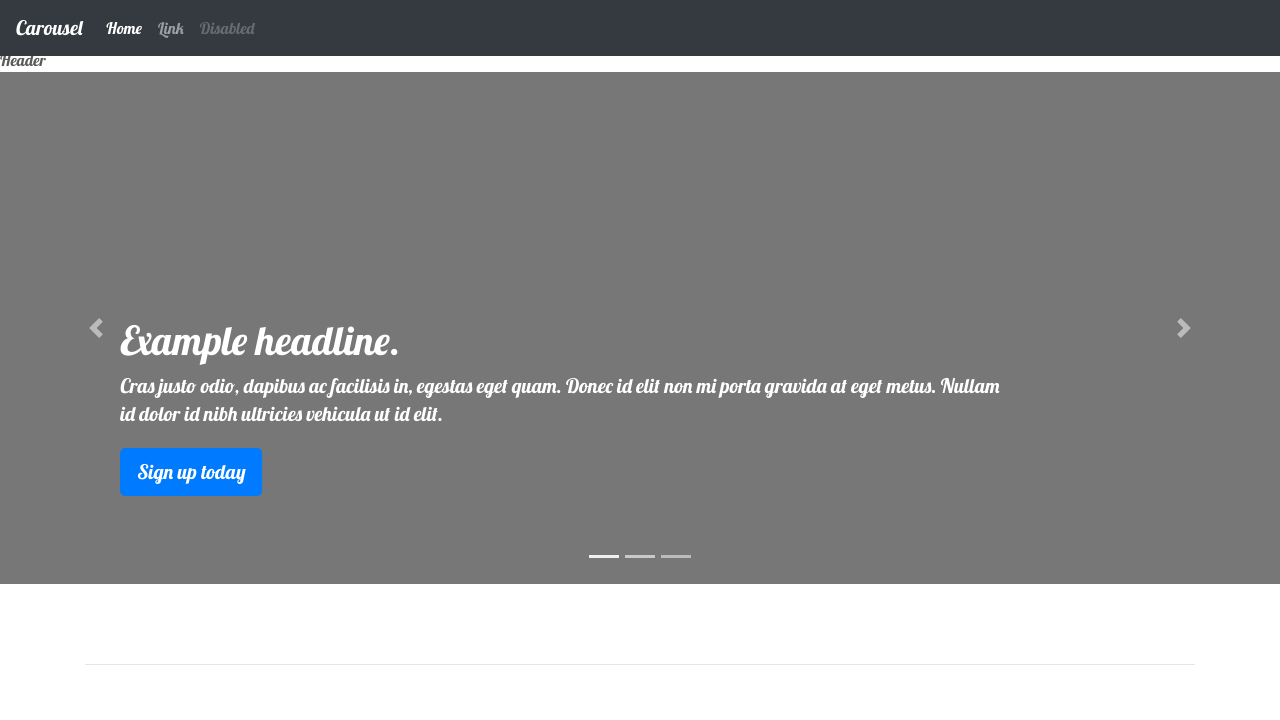
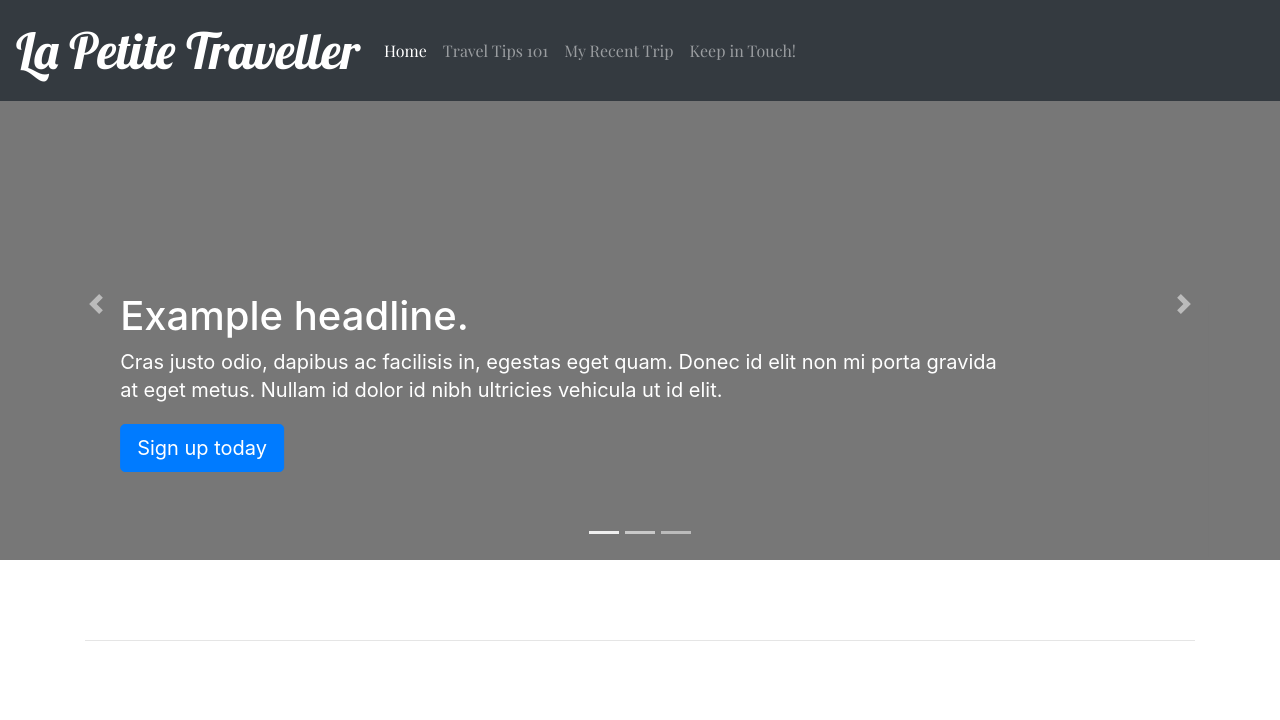
Before and after one commit to daisygunn/la-petite-travellerold, a plain HTML site: page index.html in a window 1280 px wide. Shown: the top 720 px of the page. Drawn offline with nearby package versions, Linux system fonts and the light colour scheme; files that its build step writes are made by us from their sources.

Commit message:
Edit carousel template and change styling

```diff
--- a/assets/css/carousel.css
+++ b/assets/css/carousel.css
@@ -13,6 +13,24 @@ body {
 
   /* CUSTOMIZE THE CAROUSEL
   -------------------------------------------------- */
+  #navbartop {
+    background-color: #0000aa;
+  }
+
+  .navbar-brand {
+    font-family: 'Lobster', cursive;
+    font-weight: 20px;
+    font-size: 50px;
+    float: left;
+    color: #f8f8f8
+  }
+
+  .nav-item > a {
+    font-family: 'Playfair Display', serif;
+    float: right;
+    display: inline;
+  }
+
 
   /* Carousel base class */
   .carousel {
@@ -34,6 +52,23 @@ body {
     left: 0;
     min-width: 100%;
     height: 32rem;
+  }
+
+
+  /* MARKETING CONTENT
+  -------------------------------------------------- */
+
+  /* Center align the text within the three columns below the carousel */
+  .marketing .col-lg-4 {
+    margin-bottom: 1.5rem;
+    text-align: center;
+  }
+  .marketing h2 {
+    font-weight: 400;
+  }
+  .marketing .col-lg-4 p {
+    margin-right: .75rem;
+    margin-left: .75rem;
   }
 
 
--- a/assets/css/style.css
+++ b/assets/css/style.css
@@ -1,9 +1,16 @@
-@import url('https://fonts.googleapis.com/css2?family=Lobster&family=Playfair+Display:wght@400;700&display=swap');
+ @import url('https://fonts.googleapis.com/css2?family=Lobster&family=Playfair+Display:wght@400;700&display=swap');
 
-header {
-    font-family: 'Lobster', cursive;
+ .bd-placeholder-img {
+  font-size: 1.125rem;
+  text-anchor: middle;
+  -webkit-user-select: none;
+  -moz-user-select: none;
+  -ms-user-select: none;
+  user-select: none;
 }
 
-body {
-    font-family: 'Playfair Display', serif;
+@media (min-width: 768px) {
+  .bd-placeholder-img-lg {
+    font-size: 3.5rem;
+  }
 }
--- a/index.html
+++ b/index.html
@@ -10,46 +10,13 @@
     <title>La Petite Traveller</title>
 </head>
 <body>
-   <header>Header
-
   <link rel="stylesheet" href="https://stackpath.bootstrapcdn.com/bootstrap/4.5.2/css/bootstrap.min.css" integrity="sha384-JcKb8q3iqJ61gNV9KGb8thSsNjpSL0n8PARn9HuZOnIxN0hoP+VmmDGMN5t9UJ0Z" crossorigin="anonymous">
 
 
-  <!-- Favicons -->
-  <!-- <link rel="apple-touch-icon" href="/docs/4.5/assets/img/favicons/apple-touch-icon.png" sizes="180x180">
-    <link rel="icon" href="/docs/4.5/assets/img/favicons/favicon-32x32.png" sizes="32x32" type="image/png">
-    <link rel="icon" href="/docs/4.5/assets/img/favicons/favicon-16x16.png" sizes="16x16" type="image/png">
-    <link rel="manifest" href="/docs/4.5/assets/img/favicons/manifest.json">
-    <link rel="mask-icon" href="/docs/4.5/assets/img/favicons/safari-pinned-tab.svg" color="#563d7c">
-    <link rel="icon" href="/docs/4.5/assets/img/favicons/favicon.ico">
-    <meta name="msapplication-config" content="/docs/4.5/assets/img/favicons/browserconfig.xml">
-    <meta name="theme-color" content="#563d7c"> -->
-
-  <style>
-    .bd-placeholder-img {
-      font-size: 1.125rem;
-      text-anchor: middle;
-      -webkit-user-select: none;
-      -moz-user-select: none;
-      -ms-user-select: none;
-      user-select: none;
-    }
-
-    @media (min-width: 768px) {
-      .bd-placeholder-img-lg {
-        font-size: 3.5rem;
-      }
-    }
-  </style>
-
-  <!-- Custom styles for this template -->
+<header>
   <link href="assets/css/carousel.css" rel="stylesheet">
-</head>
-
-<body>
-  <header>
-    <nav class="navbar navbar-expand-md navbar-dark fixed-top bg-dark">
-      <a class="navbar-brand" href="#">Carousel</a>
+    <nav class="navbar navbar-expand-md navbar-dark fixed-top bg-dark" id="navbartop">
+      <a class="navbar-brand" href="#">La Petite Traveller</a>
       <button class="navbar-toggler" type="button" data-toggle="collapse" data-target="#navbarCollapse"
         aria-controls="navbarCollapse" aria-expanded="false" aria-label="Toggle navigation">
         <span class="navbar-toggler-icon"></span>
@@ -60,10 +27,13 @@
             <a class="nav-link" href="#">Home <span class="sr-only">(current)</span></a>
           </li>
           <li class="nav-item">
-            <a class="nav-link" href="#">Link</a>
+            <a class="nav-link" href="#">Travel Tips 101</a>
           </li>
           <li class="nav-item">
-            <a class="nav-link disabled" href="#" tabindex="-1" aria-disabled="true">Disabled</a>
+            <a class="nav-link " href="#" tabindex="-1" aria-disabled="true">My Recent Trip</a>
+          </li>
+          <li class="nav-item">
+            <a class="nav-link " href="#" tabindex="-1" aria-disabled="true">Keep in Touch!</a>
           </li>
         </ul>
       </div>
@@ -136,7 +106,6 @@
     <div class="container marketing">
 
 
-      <!-- START THE FEATURETTES -->
 
       <hr class="featurette-divider">
 
@@ -160,30 +129,25 @@
 
       <hr class="featurette-divider">
 
-      <!-- /END THE FEATURETTES -->
 
     </div><!-- /.container -->
 
-
-
-
-   </header>
-   <section>Introduction to page</section>
-   <section>Travel Tips 101</section>
-   <section>Hero Image</section>
-   <section>My Recent Trip</section>
-   <section>Form for newsletter sign up</section>
-   <section>Footer
-    !-- FOOTER -->
+    <section>Travel Tips 101</section>
+    <section>My Recent Trip</section>
+    <section>Sign up for newsletter</section>
+    <!-- FOOTER -->
     <footer class="container">
       <p class="float-right"><a href="#">Back to top</a></p>
       <p>&copy; 2017-2020 Company, Inc. &middot; <a href="#">Privacy</a> &middot; <a href="#">Terms</a></p>
     </footer>
-    <!-- JS, Popper.js, and jQuery -->
+  </main>
+
+  <!-- JS, Popper.js, and jQuery -->
   <script src="https://code.jquery.com/jquery-3.5.1.slim.min.js" integrity="sha384-DfXdz2htPH0lsSSs5nCTpuj/zy4C+OGpamoFVy38MVBnE+IbbVYUew+OrCXaRkfj" crossorigin="anonymous"></script>
   <script src="https://cdn.jsdelivr.net/npm/popper.js@1.16.1/dist/umd/popper.min.js" integrity="sha384-9/reFTGAW83EW2RDu2S0VKaIzap3H66lZH81PoYlFhbGU+6BZp6G7niu735Sk7lN" crossorigin="anonymous"></script>
   <script src="https://stackpath.bootstrapcdn.com/bootstrap/4.5.2/js/bootstrap.min.js" integrity="sha384-B4gt1jrGC7Jh4AgTPSdUtOBvfO8shuf57BaghqFfPlYxofvL8/KUEfYiJOMMV+rV" crossorigin="anonymous"></script>
-  </main>
-   </section>
+
+
 </body>
+
 </html>
```
